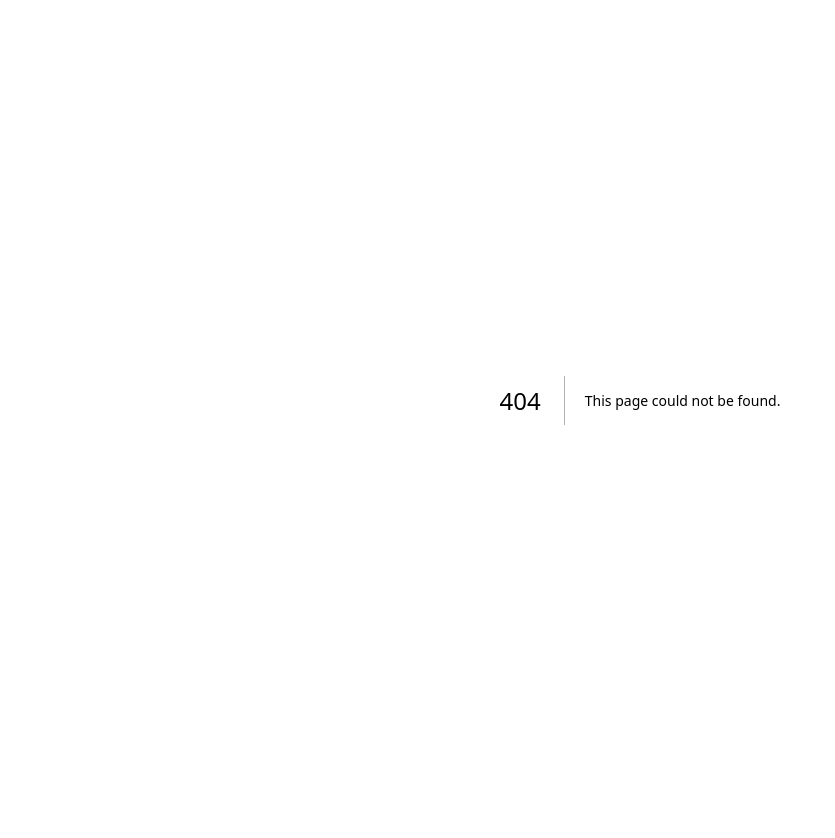
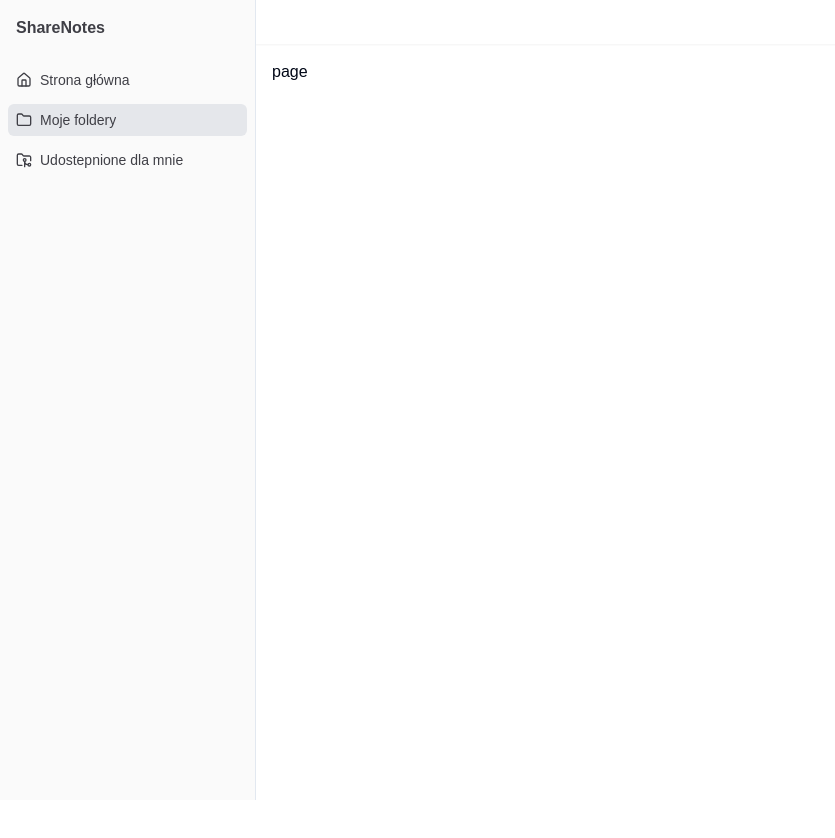
Before and after one commit to JakubChorzepa/ShareNotes, a Next.js app: page /owned-folders in a window 1280 px wide. Before the commit this address had no page. Shown: the top 838 px of the page, without its empty margins (0-835 px from the left). Before the commit the page ends 800 px from the top, so only its background shows below. Built offline with nearby package versions, Linux system fonts and the light colour scheme; no server answers.

Commit message:
Add actual path illumination, add topbar

```diff
--- /dev/null
+++ b/src/app/(dashboard)/layout.tsx
@@ -0,0 +1,31 @@
+import { SignedIn, UserButton } from '@clerk/nextjs';
+
+import { AppSidebar } from '@/components/AppSidebar/app-sidebar';
+import { Separator } from '@/components/ui/separator';
+import { SidebarProvider, SidebarTrigger } from '@/components/ui/sidebar';
+
+export default function DashboardLayout({
+  children,
+}: Readonly<{
+  children: React.ReactNode;
+}>) {
+  return (
+    <SidebarProvider>
+      <div className="flex h-screen w-screen flex-col">
+        <header className="flex w-full items-center justify-between bg-background px-8 py-2 shadow-sm">
+          <div className="flex flex-row">
+            <SidebarTrigger />
+            <Separator orientation="vertical" className="mx-4 h-6" />
+          </div>
+          <SignedIn>
+            <UserButton showName />
+          </SignedIn>
+        </header>
+        <div className="flex flex-1">
+          <AppSidebar />
+          <div className="flex-1 p-4">{children}</div>
+        </div>
+      </div>
+    </SidebarProvider>
+  );
+}
--- /dev/null
+++ b/src/app/(dashboard)/owned-folders/page.tsx
@@ -0,0 +1,5 @@
+function OwnedFolders() {
+  return <div>page</div>;
+}
+
+export default OwnedFolders;
--- a/src/app/(with-sidebar)/layout.tsx
+++ /dev/null
@@ -1,18 +0,0 @@
-import { AppSidebar } from '@/components/AppSidebar/app-sidebar';
-import { SidebarProvider, SidebarTrigger } from '@/components/ui/sidebar';
-
-export default function WithSidebarLayout({
-  children,
-}: Readonly<{
-  children: React.ReactNode;
-}>) {
-  return (
-    <SidebarProvider>
-      <AppSidebar />
-      <div>
-        <SidebarTrigger />
-        {children}
-      </div>
-    </SidebarProvider>
-  );
-}
--- a/src/components/AppSidebar/app-sidebar.tsx
+++ b/src/components/AppSidebar/app-sidebar.tsx
@@ -1,11 +1,12 @@
-import { SignedIn, UserButton } from '@clerk/nextjs';
+'use client';
+
 import { Folder, FolderGit2, Home, type LucideIcon } from 'lucide-react';
 import Link from 'next/link';
+import { usePathname } from 'next/navigation';
 
 import {
   Sidebar,
   SidebarContent,
-  SidebarFooter,
   SidebarGroup,
   SidebarGroupContent,
   SidebarHeader,
@@ -28,7 +29,7 @@ const sidebarRoutes: SidebarRoute[] = [
   },
   {
     title: 'Moje foldery',
-    url: '#',
+    url: '/owned-folders',
     icon: Folder,
   },
   {
@@ -38,35 +39,41 @@ const sidebarRoutes: SidebarRoute[] = [
   },
 ];
 
-export async function AppSidebar() {
+export function AppSidebar() {
+  const pathname = usePathname();
+
   return (
     <Sidebar>
-      <SidebarHeader>ShareNotes</SidebarHeader>
+      <SidebarHeader className="px-4 py-4 font-semibold">
+        ShareNotes
+      </SidebarHeader>
       <SidebarContent>
         <SidebarGroup>
           <SidebarGroupContent>
-            <SidebarMenu>
-              {sidebarRoutes.map(sidebarRoute => (
-                <SidebarMenuItem key={sidebarRoute.title}>
-                  <SidebarMenuButton asChild>
-                    <Link href={sidebarRoute.url}>
-                      <sidebarRoute.icon />
-                      <span>{sidebarRoute.title}</span>
-                    </Link>
-                  </SidebarMenuButton>
-                </SidebarMenuItem>
-              ))}
+            <SidebarMenu className="gap-2">
+              {sidebarRoutes.map(route => {
+                const isActive = pathname === route.url;
+
+                return (
+                  <SidebarMenuItem key={route.title}>
+                    <SidebarMenuButton
+                      asChild
+                      className={`flex w-full items-center gap-2 rounded-md p-2 ${
+                        isActive ? 'bg-gray-200' : 'hover:bg-gray-100'
+                      }`}
+                    >
+                      <Link href={route.url}>
+                        <route.icon />
+                        <span>{route.title}</span>
+                      </Link>
+                    </SidebarMenuButton>
+                  </SidebarMenuItem>
+                );
+              })}
             </SidebarMenu>
           </SidebarGroupContent>
         </SidebarGroup>
       </SidebarContent>
-      <SidebarFooter>
-        <SignedIn>
-          <div className="flex h-full w-full flex-row content-center items-center gap-2 p-4">
-            <UserButton showName />
-          </div>
-        </SignedIn>
-      </SidebarFooter>
     </Sidebar>
   );
 }
```
Also changed, not shown: src/app/(dashboard)/dashboard/page.tsx (renamed from src/app/(with-sidebar)/dashboard/page.tsx).
